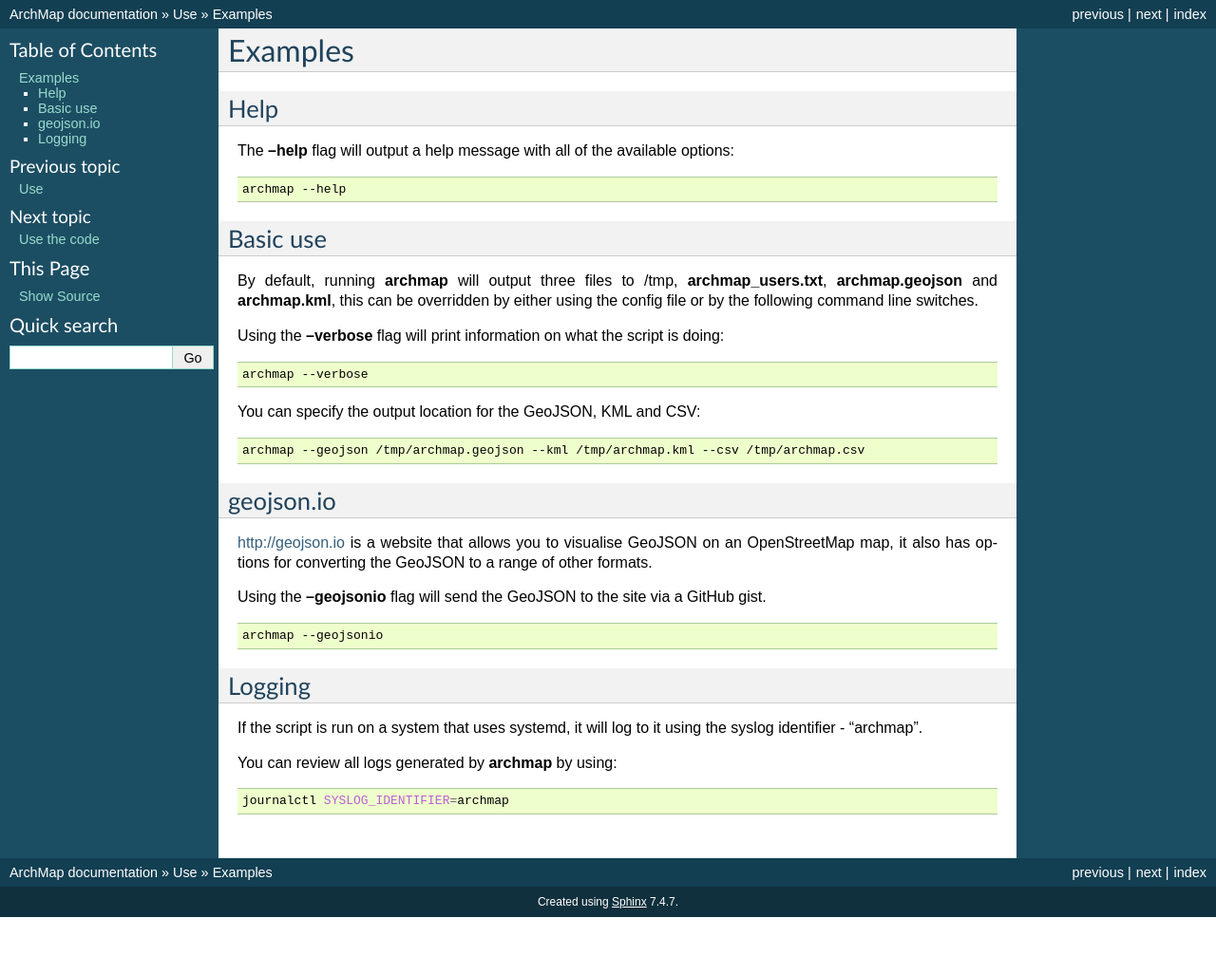
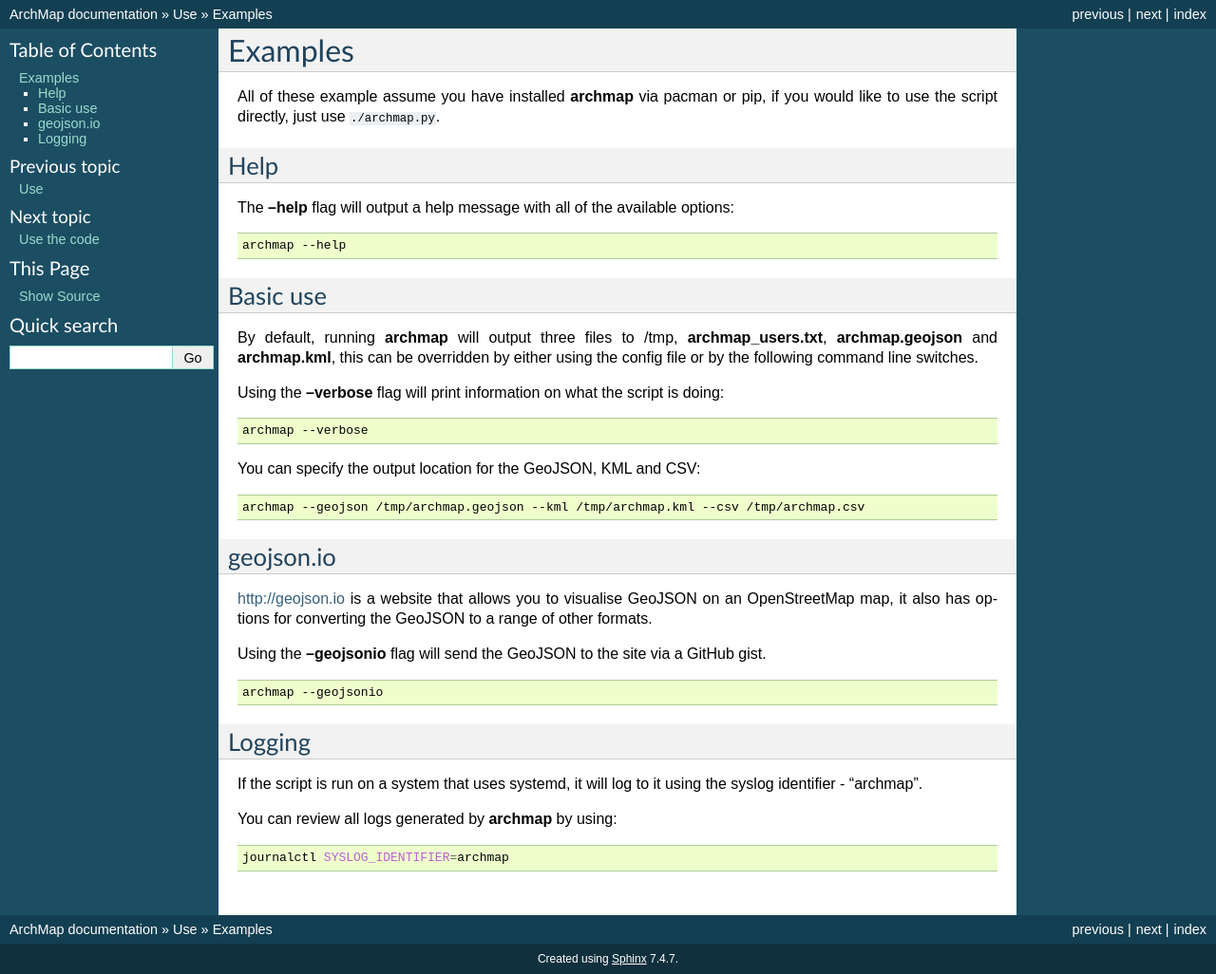
Before and after one commit to guyfawcus/ArchMap, a Sphinx documentation site: the page built from docs/usage/basic_usage.rst, in a window 1280 px wide. Shown: the whole page at 95% size. Built offline with Sphinx 7.4.7, drawn with Linux system fonts in a browser that asks for light colours; before the commit the page ends 966 px from its top, so only the background shows below that.

Commit message:
Add docs info about how to use the script locally

```diff
--- a/docs/usage/basic_usage.rst
+++ b/docs/usage/basic_usage.rst
@@ -1,5 +1,9 @@
 Examples
 ========
+
+All of these example assume you have installed **archmap** via pacman or pip,
+if you would like to use the script directly, just use ``./archmap.py``.
+
 
 Help
 ----
```
